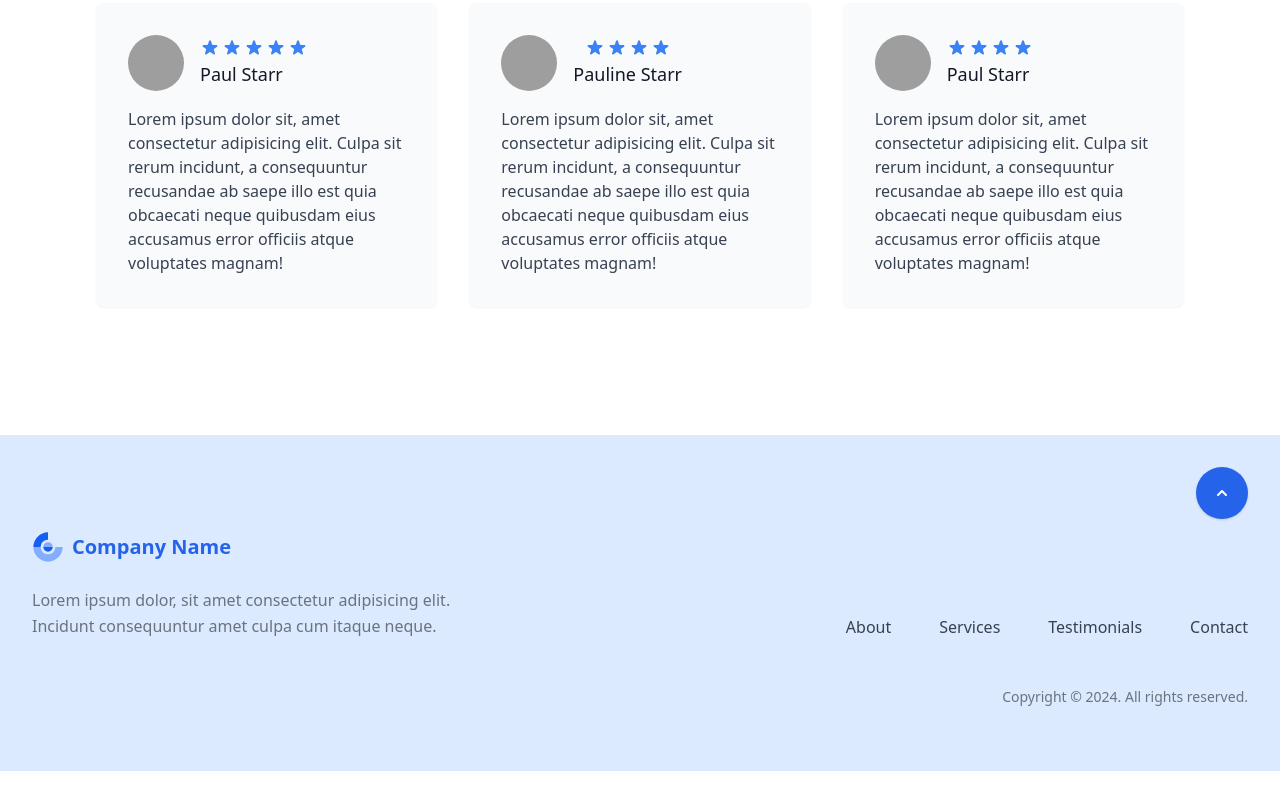
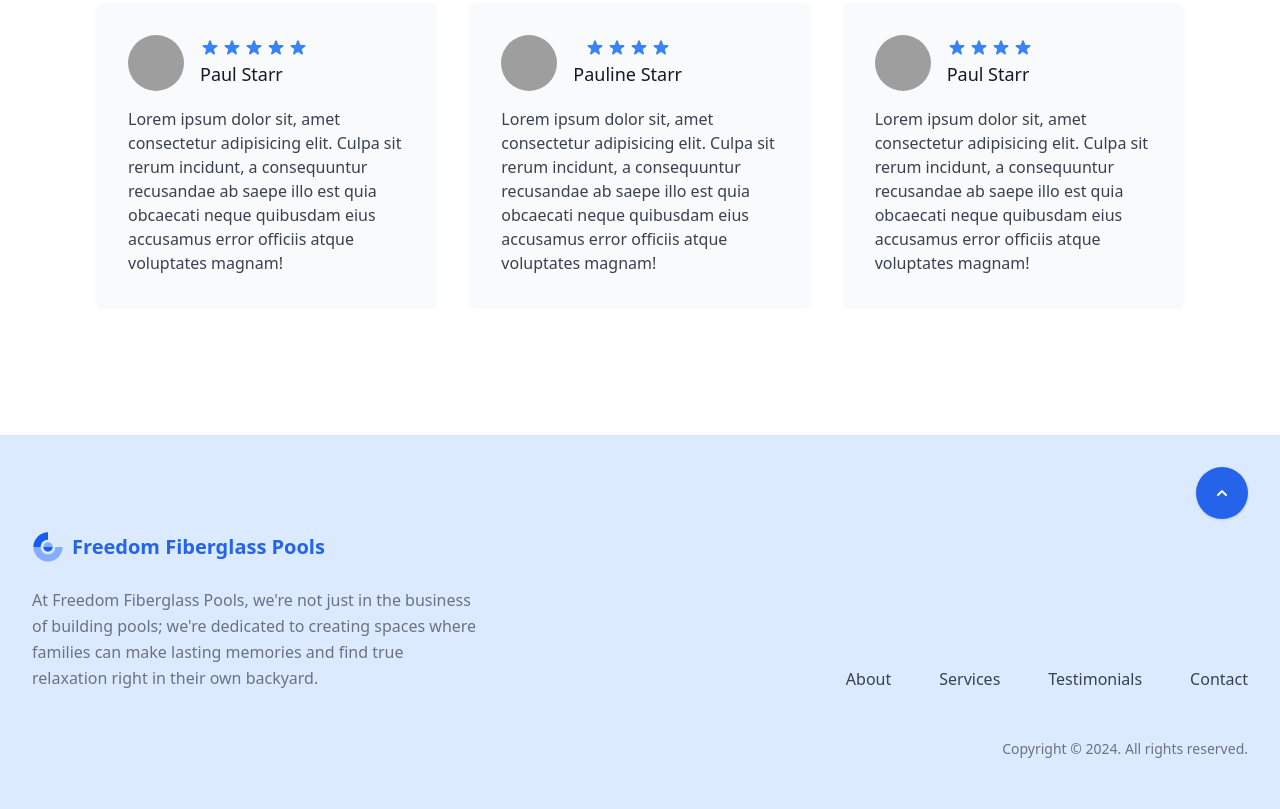
Before and after one commit to sow-lab/OMGsite, an Astro site: page / in a window 1280 px wide. Shown: the part 1917-2726 px from the top of the page. Before the commit the page ends 2688 px from the top, so only its background shows below. Built offline with nearby package versions, Linux system fonts and the light colour scheme; Astro itself is replaced by a stand-in of ours; grey boxes are pictures that could not be loaded.

Commit message:
minor updates

```diff
--- a/src/components/Footer.astro
+++ b/src/components/Footer.astro
@@ -34,15 +34,14 @@ import { Icon } from "astro-icon/components";
             href="/"
           >
             <Icon name="logo" size={32} />
-            <p>Company Name</p>
+            <p>Freedom Fiberglass Pools</p>
           </a>
         </div>
 
         <p
           class="mx-auto mt-6 max-w-md text-center leading-relaxed text-gray-500 lg:text-left"
         >
-          Lorem ipsum dolor, sit amet consectetur adipisicing elit. Incidunt
-          consequuntur amet culpa cum itaque neque.
+        At Freedom Fiberglass Pools, we're not just in the business of building pools; we're dedicated to creating spaces where families can make lasting memories and find true relaxation right in their own backyard.
         </p>
       </div>
 
--- a/src/components/Nav.astro
+++ b/src/components/Nav.astro
@@ -11,7 +11,7 @@ import { Icon } from "astro-icon/components";
     href="/"
   >
     <Icon name="logo" size={32} />
-    <h1>Company Name</h1>
+    <h1>Freedom Fiberglass Pools</h1>
   </a>
   <div class="lg:hidden">
     <button class="navbar-burger flex items-center text-blue-600 p-3">
--- a/src/layouts/Layout.astro
+++ b/src/layouts/Layout.astro
@@ -12,7 +12,7 @@ import Nav from "../components/Nav.astro";
     <meta name="viewport" content="width=device-width, in" />
     <meta name="generator" content={Astro.generator} />
     <SEO
-      title="A Very Descriptive Title"
+      title="Freedom Fiberglass Pools Austin's Premier Fiberglass pool installer"
       description="A heavily optimized description full of well-researched keywords."
       openGraph={{
         basic: {
```
